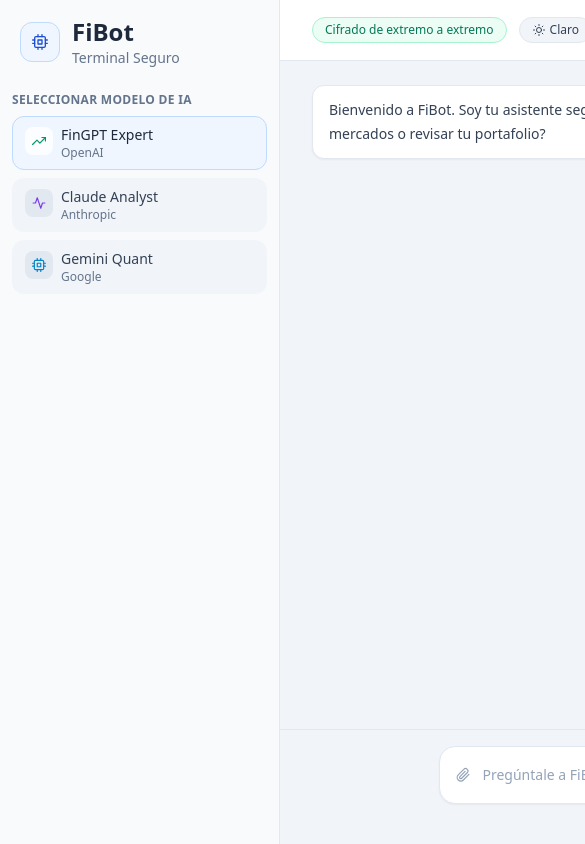
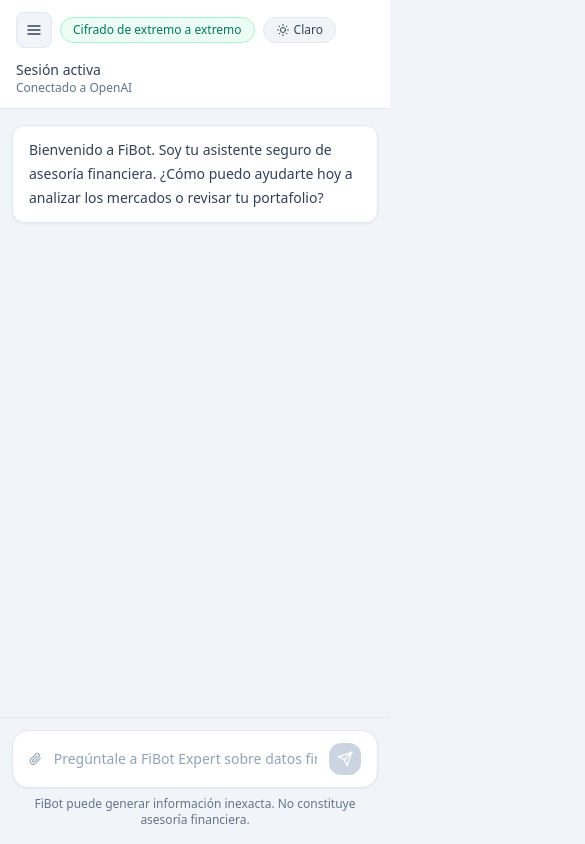
Before and after one commit to sebastiansz1992/chatbot-sdd, a React (Vite) app: page / in a window 390 px wide. Shown: the top 844 px of the page, 585 px wide, since content can reach past the window. Built offline with nearby package versions, Linux system fonts and the light colour scheme.

Commit message:
feat: add responsive to the website

```diff
--- a/src/app/App.tsx
+++ b/src/app/App.tsx
@@ -19,12 +19,13 @@
     return storedTheme
   }
 
-  return window.matchMedia?.('(prefers-color-scheme: dark)').matches ? 'dark' : 'light'
+  return globalThis.matchMedia?.('(prefers-color-scheme: dark)').matches ? 'dark' : 'light'
 }
 
 export default function App() {
   const { messages, draftMessage, setDraftMessage, canSend, sendMessage } = useChatState()
   const [theme, setTheme] = useState<Theme>(getInitialTheme)
+  const [isSidebarOpen, setIsSidebarOpen] = useState(false)
 
   useEffect(() => {
     document.documentElement.classList.toggle('dark', theme === 'dark')
@@ -35,19 +36,31 @@
     setTheme((currentTheme) => (currentTheme === 'dark' ? 'light' : 'dark'))
   }
 
+  const toggleSidebar = () => {
+    setIsSidebarOpen((currentState) => !currentState)
+  }
+
+  const closeSidebar = () => {
+    setIsSidebarOpen(false)
+  }
+
   return (
     <AppShell
+      isSidebarOpen={isSidebarOpen}
+      onCloseSidebar={closeSidebar}
       topBar={
         <TopStatusBar
           encryptionLabel={sessionStatus.encryptionLabel}
           connectionLabel={sessionStatus.connectionLabel}
           theme={theme}
           onToggleTheme={toggleTheme}
+          onToggleSidebar={toggleSidebar}
+          isSidebarOpen={isSidebarOpen}
         />
       }
     >
       <ChatTimeline messages={messages} />
-      <div className="border-t border-slate-200 bg-slate-100 px-4 pt-4 dark:border-slate-800 dark:bg-slate-950">
+      <div className="border-t border-slate-200 bg-slate-100 px-3 pt-3 dark:border-slate-800 dark:bg-slate-950 sm:px-4 sm:pt-4">
         <ChatComposer
           value={draftMessage}
           onChange={setDraftMessage}
--- a/src/components/chat/ChatTimeline.tsx
+++ b/src/components/chat/ChatTimeline.tsx
@@ -7,7 +7,7 @@
 
 export function ChatTimeline({ messages }: Readonly<ChatTimelineProps>) {
   return (
-    <section className="chat-scroll flex-1 space-y-4 overflow-y-auto px-8 py-6" aria-label="Conversación">
+    <section className="chat-scroll flex-1 space-y-4 overflow-y-auto px-3 py-4 sm:px-5 sm:py-5 lg:px-8 lg:py-6" aria-label="Conversación">
       {messages.map((message) => (
         <MessageBubble key={message.id} message={message} />
       ))}
--- a/src/components/chat/MessageBubble.tsx
+++ b/src/components/chat/MessageBubble.tsx
@@ -9,7 +9,7 @@
 
   return (
     <article
-      className={`max-w-3xl rounded-xl border px-4 py-3 text-sm leading-6 shadow-sm ${
+      className={`w-full max-w-full rounded-xl border px-4 py-3 text-sm leading-6 shadow-sm sm:max-w-3xl ${
         isAssistant
           ? 'border-slate-200 bg-white text-slate-700 dark:border-slate-700 dark:bg-slate-900 dark:text-slate-200'
           : 'ml-auto border-blue-300 bg-blue-50 text-slate-800 dark:border-blue-700 dark:bg-blue-950/40 dark:text-slate-100'
--- a/src/components/layout/AppShell.tsx
+++ b/src/components/layout/AppShell.tsx
@@ -4,13 +4,34 @@
 type AppShellProps = {
   topBar: ReactNode
   children: ReactNode
+  isSidebarOpen: boolean
+  onCloseSidebar: () => void
 }
 
-export function AppShell({ topBar, children }: Readonly<AppShellProps>) {
+export function AppShell({
+  topBar,
+  children,
+  isSidebarOpen,
+  onCloseSidebar,
+}: Readonly<AppShellProps>) {
   return (
-    <div className="flex h-screen min-h-[768px] min-w-[1366px] bg-slate-100 dark:bg-slate-950">
-      <Sidebar />
-      <section className="flex min-w-0 flex-1 flex-col">
+    <div className="relative flex min-h-screen w-full flex-col bg-slate-100 dark:bg-slate-950 md:h-screen md:flex-row">
+      <div
+        className={`fixed inset-y-0 left-0 z-40 w-[280px] transform transition-transform duration-200 ease-in-out md:static md:z-auto md:w-[280px] md:translate-x-0 ${
+          isSidebarOpen ? 'translate-x-0' : '-translate-x-full'
+        }`}
+      >
+        <Sidebar />
+      </div>
+      <button
+        type="button"
+        onClick={onCloseSidebar}
+        className={`fixed inset-0 z-30 bg-slate-950/40 transition-opacity duration-200 md:hidden ${
+          isSidebarOpen ? 'opacity-100' : 'pointer-events-none opacity-0'
+        }`}
+        aria-label="Cerrar menú lateral"
+      />
+      <section className="flex min-h-0 min-w-0 flex-1 flex-col">
         {topBar}
         {children}
       </section>
--- a/src/components/layout/Sidebar.tsx
+++ b/src/components/layout/Sidebar.tsx
@@ -7,13 +7,13 @@
   const { items, setSelectedModelId } = useModelSelection()
 
   return (
-    <aside className="flex w-[280px] flex-col border-r border-slate-200 bg-slate-50 px-3 py-4 dark:border-slate-800 dark:bg-slate-900">
-      <div className="mb-6 flex items-center gap-3 px-2">
+    <aside className="flex w-full shrink-0 flex-col border-b border-slate-200 bg-slate-50 px-3 py-4 dark:border-slate-800 dark:bg-slate-900 md:w-[280px] md:border-b-0 md:border-r">
+      <div className="mb-4 flex items-center gap-3 px-2 md:mb-6">
         <div className="inline-flex h-10 w-10 items-center justify-center rounded-xl border border-blue-200 bg-blue-50 text-blue-700 dark:border-blue-900 dark:bg-blue-950/40 dark:text-blue-300">
           <FiCpu aria-hidden="true" />
         </div>
         <div>
-          <p className="text-2xl font-semibold text-slate-800 dark:text-slate-100">{APP_TITLE}</p>
+          <p className="text-xl font-semibold text-slate-800 dark:text-slate-100 md:text-2xl">{APP_TITLE}</p>
           <p className="text-sm text-slate-500 dark:text-slate-400">{APP_SUBTITLE}</p>
         </div>
       </div>
--- a/src/components/layout/TopStatusBar.tsx
+++ b/src/components/layout/TopStatusBar.tsx
@@ -1,12 +1,14 @@
 import { ActiveSessionStatus } from './ActiveSessionStatus'
 import { EncryptionStatusBadge } from './EncryptionStatusBadge'
-import { FiMoon, FiSun } from 'react-icons/fi'
+import { FiMenu, FiMoon, FiSun, FiX } from 'react-icons/fi'
 
 type TopStatusBarProps = {
   encryptionLabel: string
   connectionLabel: string
   theme: 'light' | 'dark'
   onToggleTheme: () => void
+  onToggleSidebar: () => void
+  isSidebarOpen: boolean
 }
 
 export function TopStatusBar({
@@ -14,10 +16,20 @@
   connectionLabel,
   theme,
   onToggleTheme,
+  onToggleSidebar,
+  isSidebarOpen,
 }: Readonly<TopStatusBarProps>) {
   return (
-    <header className="flex items-center justify-between border-b border-slate-200 bg-white px-8 py-3 dark:border-slate-800 dark:bg-slate-900" aria-label="Estado de sesión y seguridad">
-      <div className="flex items-center gap-3">
+    <header className="flex flex-wrap items-center justify-between gap-3 border-b border-slate-200 bg-white px-4 py-3 dark:border-slate-800 dark:bg-slate-900 sm:px-6 lg:px-8" aria-label="Estado de sesión y seguridad">
+      <div className="flex items-center gap-2 sm:gap-3">
+        <button
+          type="button"
+          onClick={onToggleSidebar}
+          className="inline-flex h-9 w-9 items-center justify-center rounded-lg border border-slate-200 bg-slate-100 text-slate-700 hover:bg-slate-200 dark:border-slate-700 dark:bg-slate-800 dark:text-slate-200 dark:hover:bg-slate-700 md:hidden"
+          aria-label={isSidebarOpen ? 'Cerrar menú lateral' : 'Abrir menú lateral'}
+        >
+          {isSidebarOpen ? <FiX aria-hidden="true" /> : <FiMenu aria-hidden="true" />}
+        </button>
         <EncryptionStatusBadge label={encryptionLabel} />
         <button
           type="button"
@@ -40,7 +52,7 @@
           {theme === 'dark' ? 'Oscuro' : 'Claro'}
         </button>
       </div>
-      <div className="text-right" aria-label="Estado de sesión activa">
+      <div className="text-left sm:text-right" aria-label="Estado de sesión activa">
         <p className="text-sm font-medium text-slate-700 dark:text-slate-200">Sesión activa</p>
         <ActiveSessionStatus label={connectionLabel} />
       </div>
```
